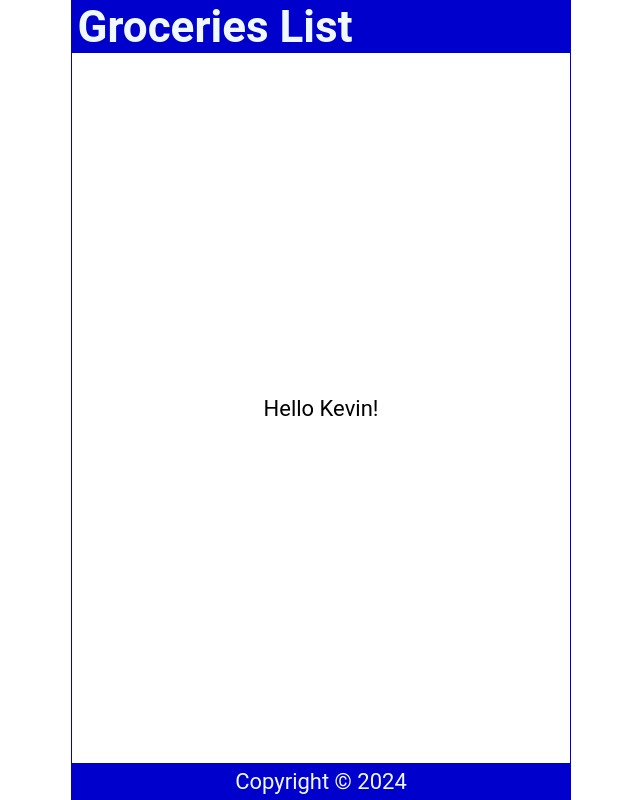
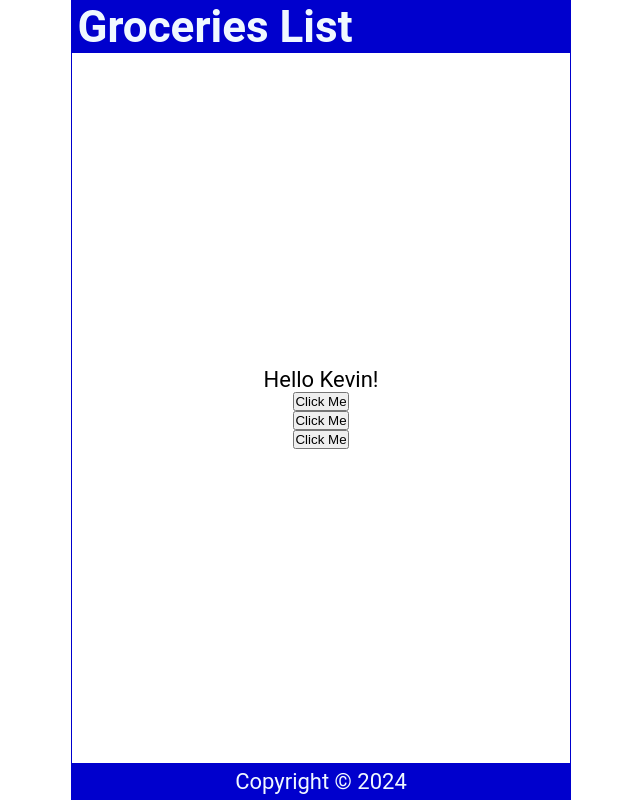
Before and after one commit to NimniSenarathna/react-js-course-dave-gray, a React (Create React App) app: page / in a window 1280 px wide. Shown: the whole page, without its empty margins (319-959 px from the left). Built offline with nearby package versions, Linux system fonts and the light colour scheme.

Commit message:
click events

```diff
--- a/src/Content.js
+++ b/src/Content.js
@@ -8,11 +8,25 @@
         return names[int]
     }
 
+    const handleClick = () => {
+      console.log("You clicked it..")
+    }
+    const handleClick2 = (name) => {
+      console.log(`${name} was Clicked..!`)
+    }
+
+    const handleClick3 = (e) => {
+      console.log(e.target.innerText)
+    }
+
   return (
     <main>
-        <p>
+        <p onDoubleClick={handleClick}>
             Hello {handleNameCheck()}!
         </p>
+        <button onClick={handleClick}>Click Me</button>
+        <button onClick={() => handleClick2('David')}>Click Me</button>
+        <button onClick={(e) => handleClick3(e)}>Click Me</button>
     </main>
   )
 }
```
